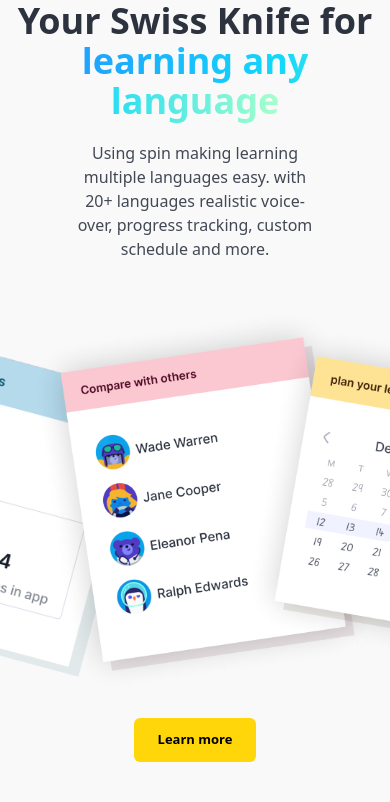
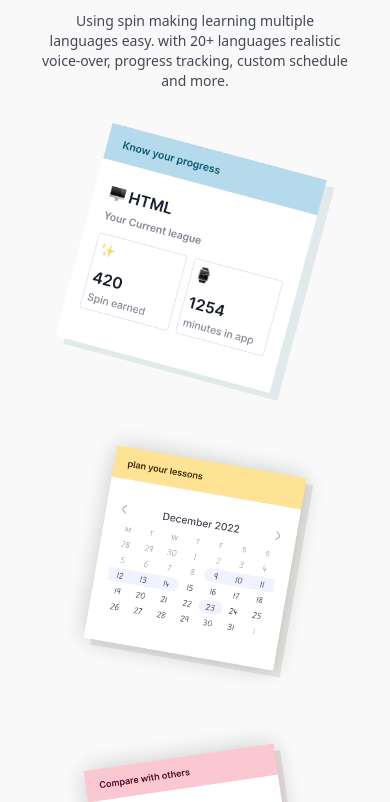
Before and after one commit to nikpatil7/MindForgeCodeX, a React (Create React App) app: page / in a window 390 px wide. Shown: the part 4724-5526 px from the top of the page. Built offline with nearby package versions, Linux system fonts and the light colour scheme.

Commit message:
add responsiveness to LearningLanguage component

```diff
--- a/src/components/core/HomePage/LearningLanguageSection.jsx
+++ b/src/components/core/HomePage/LearningLanguageSection.jsx
@@ -1,43 +1,49 @@
 import React from 'react'
 import HighlightText from './HighlightText'
-import know_your_progress  from "../../../assets/Images/Know_your_progress.png"
+import know_your_progress from "../../../assets/Images/Know_your_progress.png"
 import compare_with_others from "../../../assets/Images/Compare_with_others.png"
 import plan_your_lesson from "../../../assets/Images/Plan_your_lessons.png"
 import CTAButton from "../HomePage/Button"
 
 const LearningLanguageSection = () => {
   return (
-    <div className='mt-[130px] mb-32'>
-      <div className='flex flex-col gap-5 items-center'>
+    <div className='mt-16 sm:mt-[100px] lg:mt-[130px] mb-16 sm:mb-24 lg:mb-32 px-4 sm:px-0'>
+      <div className='flex flex-col gap-3 sm:gap-5 items-center'>
 
-        <div className='text-4xl font-semibold text-center'>
+        <div className='text-2xl sm:text-3xl lg:text-4xl font-semibold text-center px-2 sm:px-0'>
           Your Swiss Knife for
           <HighlightText text={"learning any language"}/>
         </div>
 
-        <div className='text-center text-richblack-600 mx-auto text-base font-medium w-[70%]'>
+        <div className='text-center text-richblack-600 mx-auto text-sm sm:text-base font-medium w-full sm:w-[90%] lg:w-[70%] px-2 sm:px-0'>
           Using spin making learning multiple languages easy. with 20+ languages realistic voice-over, progress tracking, custom schedule and more.
         </div>
 
-          <div className='flex flex-row items-center justify-center mt-5'>
+        <div className='flex flex-col lg:flex-row items-center justify-center mt-5 lg:mt-8 gap-4 sm:gap-0'>
+          <div className='relative lg:-mr-32 order-1 lg:order-none'>
             <img
-                    src = {know_your_progress}
-                    alt = "KnowYourProgressImage"
-                    className='object-contain -mr-32 '
-                />
-                <img
-                    src = {compare_with_others}
-                    alt = "KnowYourProgressImage"
-                    className='object-contain'
-                />
-                <img
-                    src = {plan_your_lesson}
-                    alt = "KnowYourProgressImage"
-                    className='object-contain -ml-36'
+              src={know_your_progress}
+              alt="KnowYourProgressImage"
+              className='object-contain w-full max-w-[280px] sm:max-w-none'
             />
           </div>
+          <div className='relative order-3 lg:order-none'>
+            <img
+              src={compare_with_others}
+              alt="CompareWithOthersImage"
+              className='object-contain w-full max-w-[280px] sm:max-w-none'
+            />
+          </div>
+          <div className='relative lg:-ml-32 order-2 lg:order-none'>
+            <img
+              src={plan_your_lesson}
+              alt="PlanYourLessonImage"
+              className='object-contain w-full max-w-[280px] sm:max-w-none'
+            />
+          </div>
+        </div>
 
-            <div className='w-fit'>
+        <div className='w-fit mt-6 sm:mt-8'>
           <CTAButton active={true} linkto={"/signup"}>
             <div>
               Learn more
```
Lines whose indentation alone changed are shown as unchanged.
